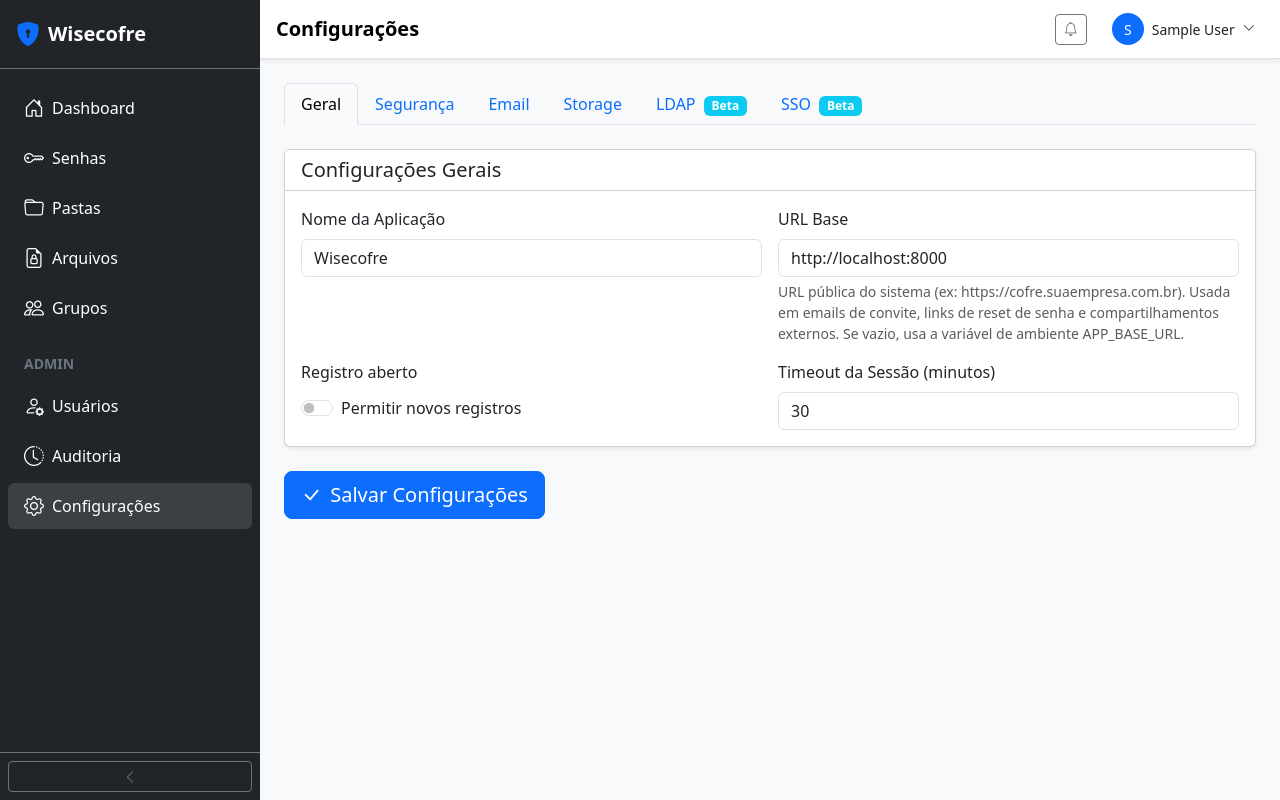
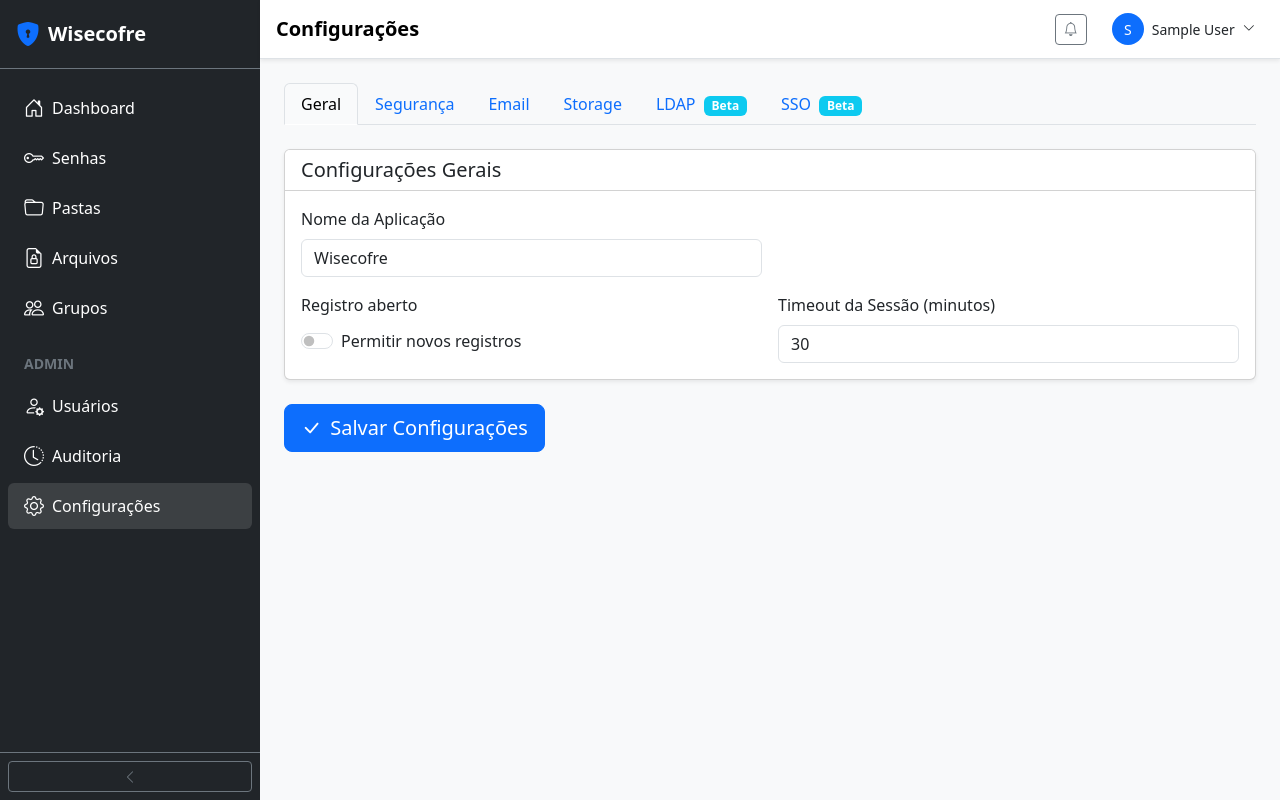
Before and after one commit to andreagnoletto/wisecofre, a Django app: page /settings/ in a window 1280 px wide. Run offline with Django 5.2, Linux system fonts and the light colour scheme; the visitor is signed in with stand-in values (Sample User, id 1); data that the repository does not hold is empty; parts of the project's set-up code (start-up, migrations or seed data) failed here and were passed over; some libraries are stand-ins or nearby versions.

Commit message:
ui: remover campo URL Base do formulario de settings
Made-with: Cursor

```diff
--- a/templates/admin_settings/index.html
+++ b/templates/admin_settings/index.html
@@ -45,9 +45,6 @@
                             <input type="text" class="form-control" name="APP_NAME" value="{{ configs.APP_NAME }}">
                         </div>
                         <div class="col-md-6">
-                            <label class="form-label">URL Base</label>
-                            <input type="url" class="form-control" name="APP_BASE_URL" value="{{ configs.APP_BASE_URL }}" placeholder="https://wisecofre.example.com">
-                            <div class="form-text">URL pública do sistema (ex: https://cofre.suaempresa.com.br). Usada em emails de convite, links de reset de senha e compartilhamentos externos. Se vazio, usa a variável de ambiente APP_BASE_URL.</div>
                         </div>
                         <div class="col-md-6">
                             <label class="form-label">Registro aberto</label>
```
